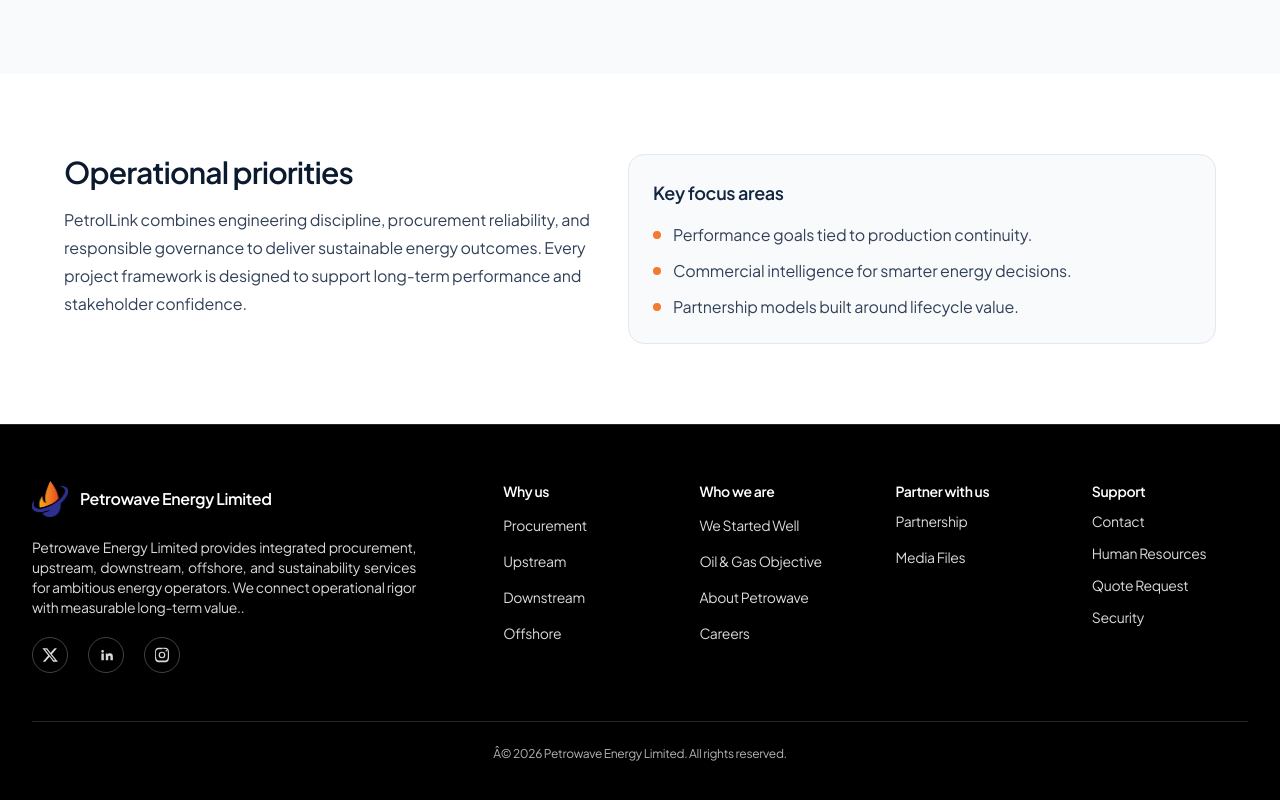
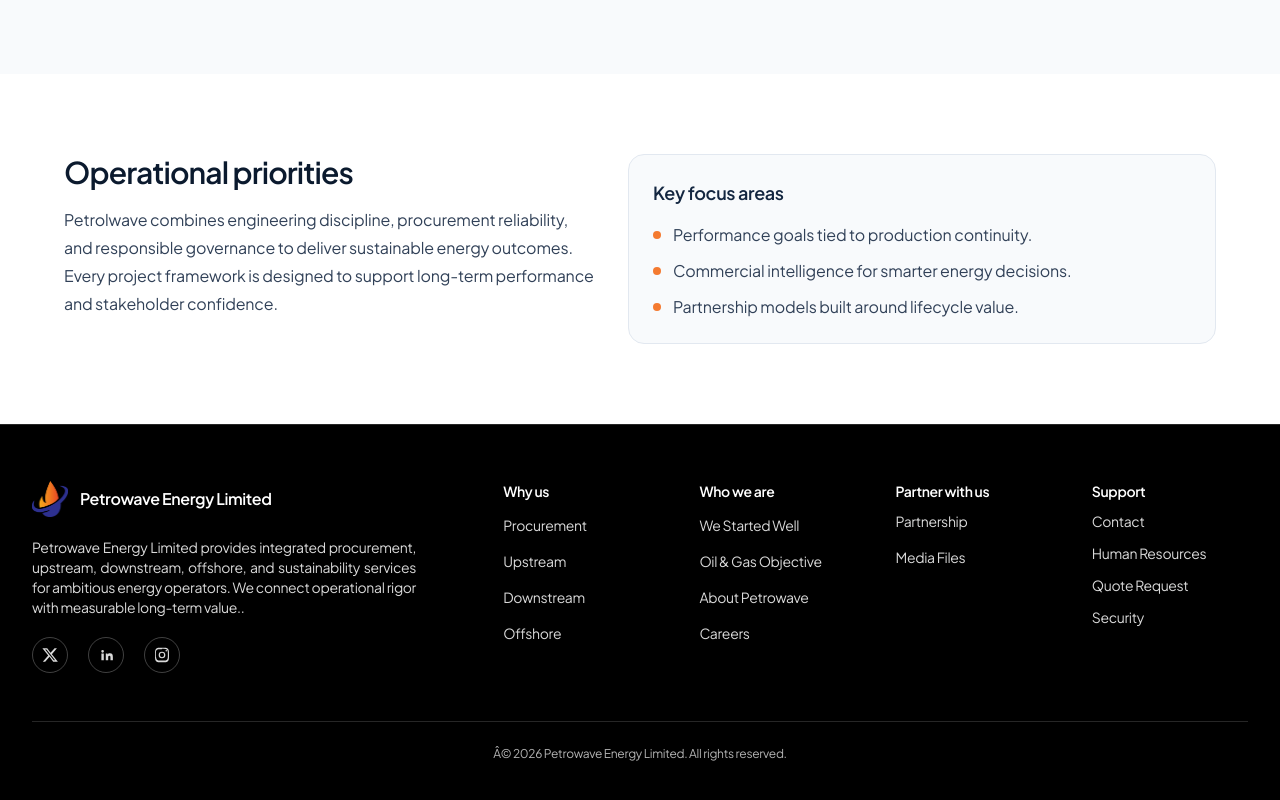
Before and after one commit to Craigmindset/petrowave, a Next.js app: page /who-we-are/oil-gas-objective in a window 1280 px wide. Shown: the part 1064-1864 px from the top of the page. Built offline with nearby package versions, Linux system fonts and the light colour scheme.

Commit message:
updated code

```diff
--- a/src/components/subpage-template.tsx
+++ b/src/components/subpage-template.tsx
@@ -84,7 +84,7 @@
                 Operational priorities
               </h2>
               <p className="mt-4 text-base leading-7 tracking-[-0.01em] text-slate-700">
-                PetrolLink combines engineering discipline, procurement
+                Petrolwave combines engineering discipline, procurement
                 reliability, and responsible governance to deliver sustainable
                 energy outcomes. Every project framework is designed to support
                 long-term performance and stakeholder confidence.
```
